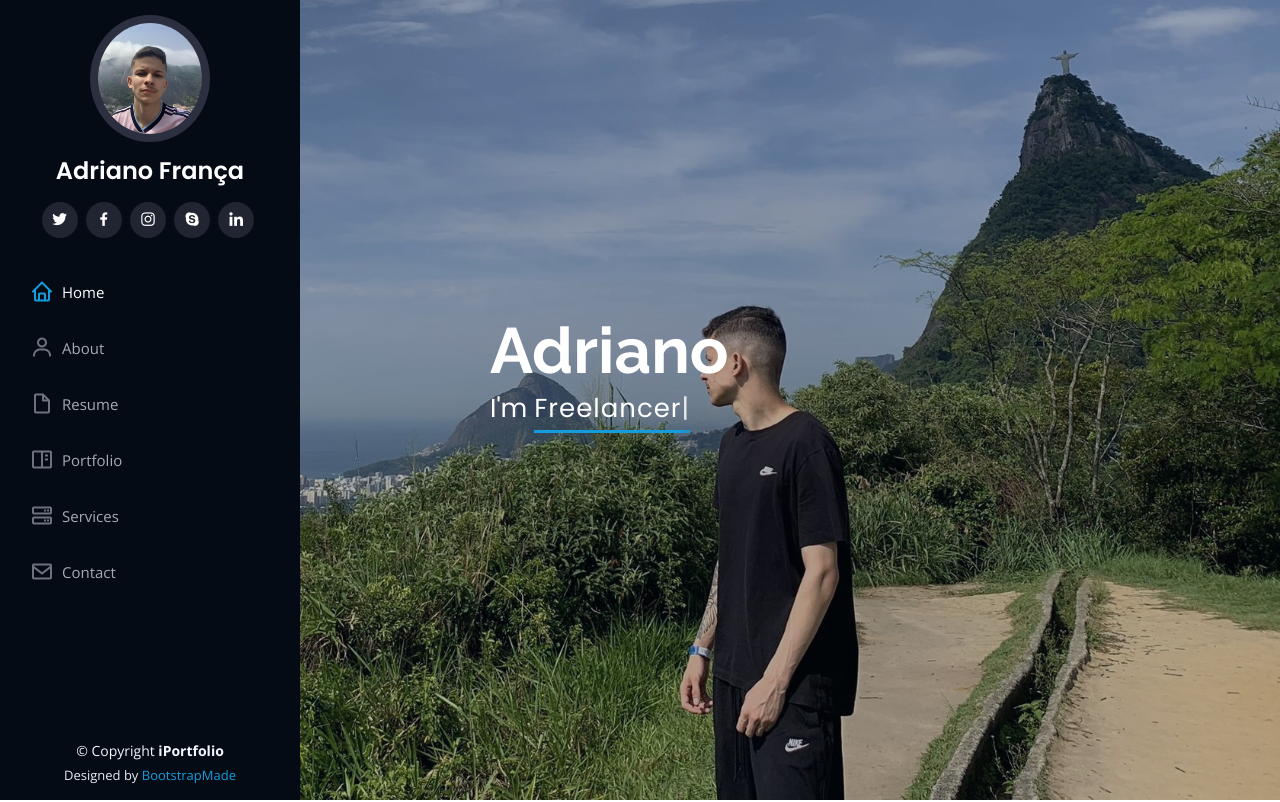
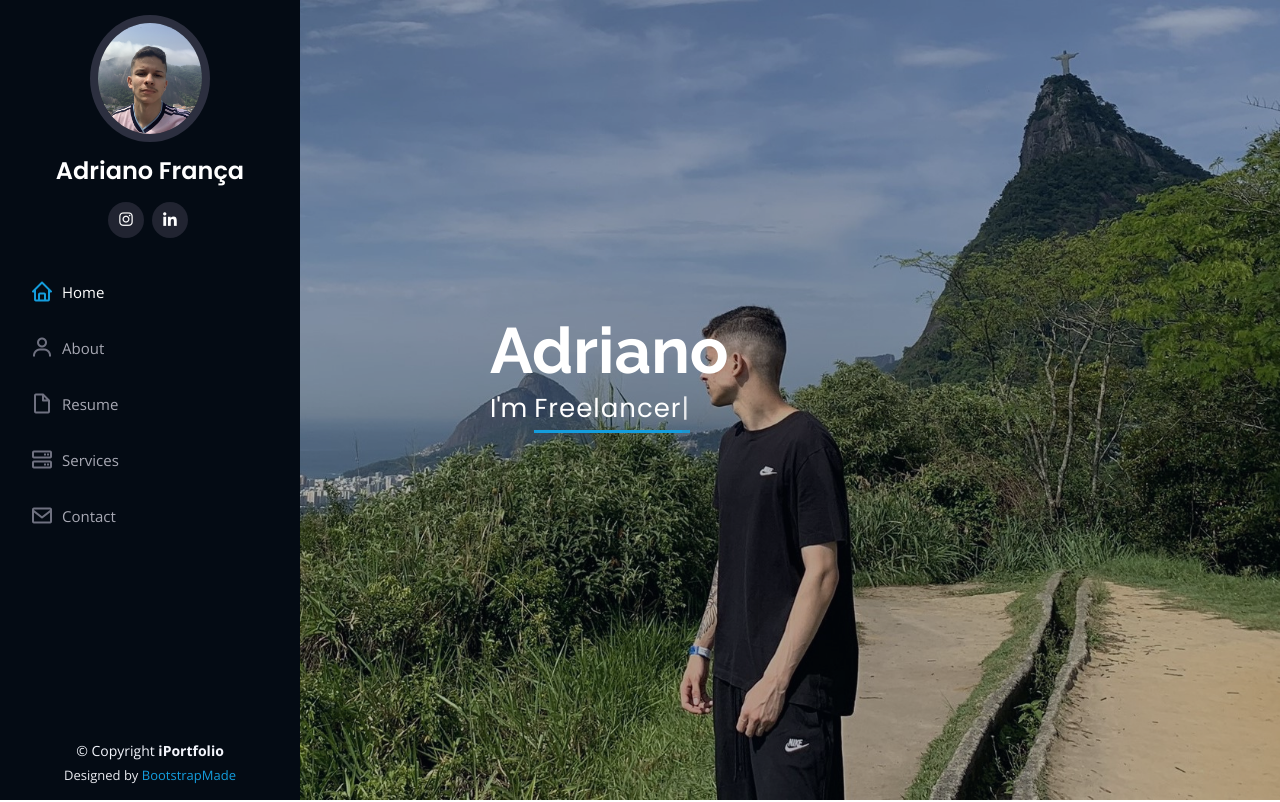
Before and after one commit to adrianojfn/portfolio-teste-temp, a plain HTML site: page index.html in a window 1280 px wide. Shown: the top 802 px of the page. Drawn offline with nearby package versions, Linux system fonts and the light colour scheme.

Commit message:
Removed some buttons from the navbar

```diff
--- a/index.html
+++ b/index.html
@@ -49,10 +49,7 @@
         <img src="assets/img/profile-img.jpeg" alt="" class="img-fluid rounded-circle">
         <h1 class="text-light"><a href="index.html">Adriano França</a></h1>
         <div class="social-links mt-3 text-center">
-          <a href="#" class="twitter"><i class="bx bxl-twitter"></i></a>
-          <a href="#" class="facebook"><i class="bx bxl-facebook"></i></a>
           <a href="#" class="instagram"><i class="bx bxl-instagram"></i></a>
-          <a href="#" class="google-plus"><i class="bx bxl-skype"></i></a>
           <a href="#" class="linkedin"><i class="bx bxl-linkedin"></i></a>
         </div>
       </div>
@@ -62,7 +59,6 @@
           <li><a href="#hero" class="nav-link scrollto active"><i class="bx bx-home"></i> <span>Home</span></a></li>
           <li><a href="#about" class="nav-link scrollto"><i class="bx bx-user"></i> <span>About</span></a></li>
           <li><a href="#resume" class="nav-link scrollto"><i class="bx bx-file-blank"></i> <span>Resume</span></a></li>
-          <li><a href="#portfolio" class="nav-link scrollto"><i class="bx bx-book-content"></i> <span>Portfolio</span></a></li>
           <li><a href="#services" class="nav-link scrollto"><i class="bx bx-server"></i> <span>Services</span></a></li>
           <li><a href="#contact" class="nav-link scrollto"><i class="bx bx-envelope"></i> <span>Contact</span></a></li>
         </ul>
```
